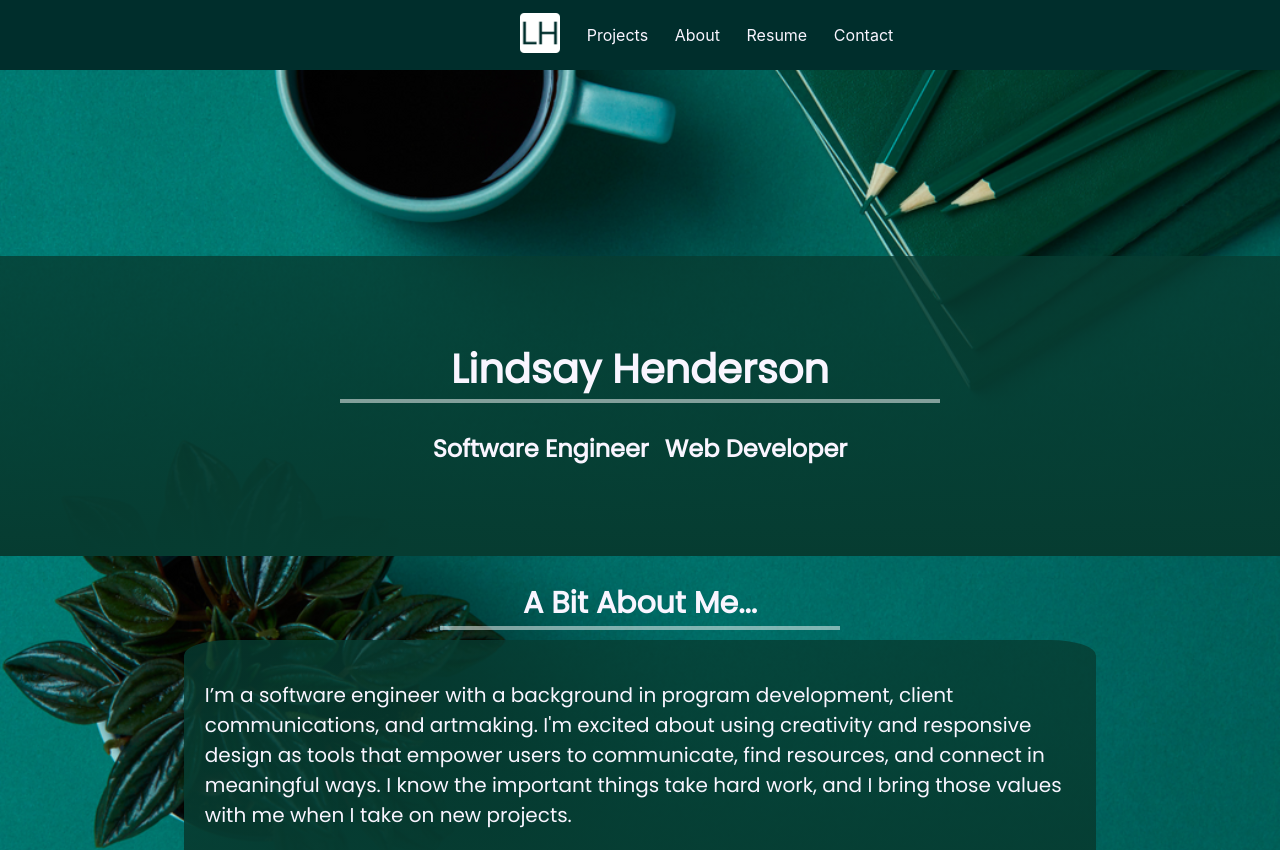
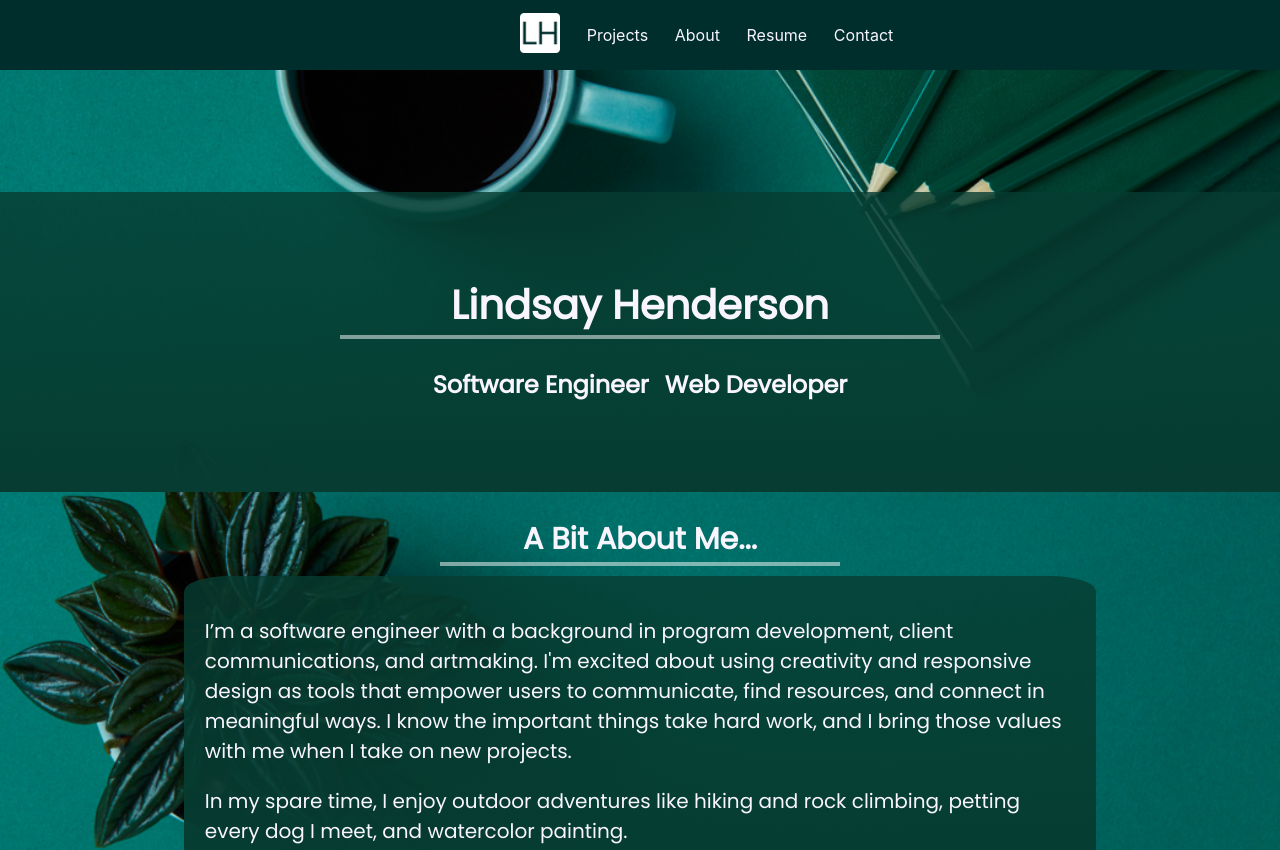
Before and after one commit to lindsay-henderson/lindsay-henderson-resume, a React (Create React App) app: page / in a window 1280 px wide. Shown: the top 850 px of the page. Built offline with nearby package versions, Linux system fonts and the light colour scheme.

Commit message:
adjust main width in app.css

```diff
--- a/src/App.css
+++ b/src/App.css
@@ -1,5 +1,9 @@
+root {
+  width: 100%;
+  height: 100vh;
+}
 main {
-  margin-top: 20%;
+  margin-top: 15%;
   border: 0;
   width: 100%;
   height: 100vh;
```
